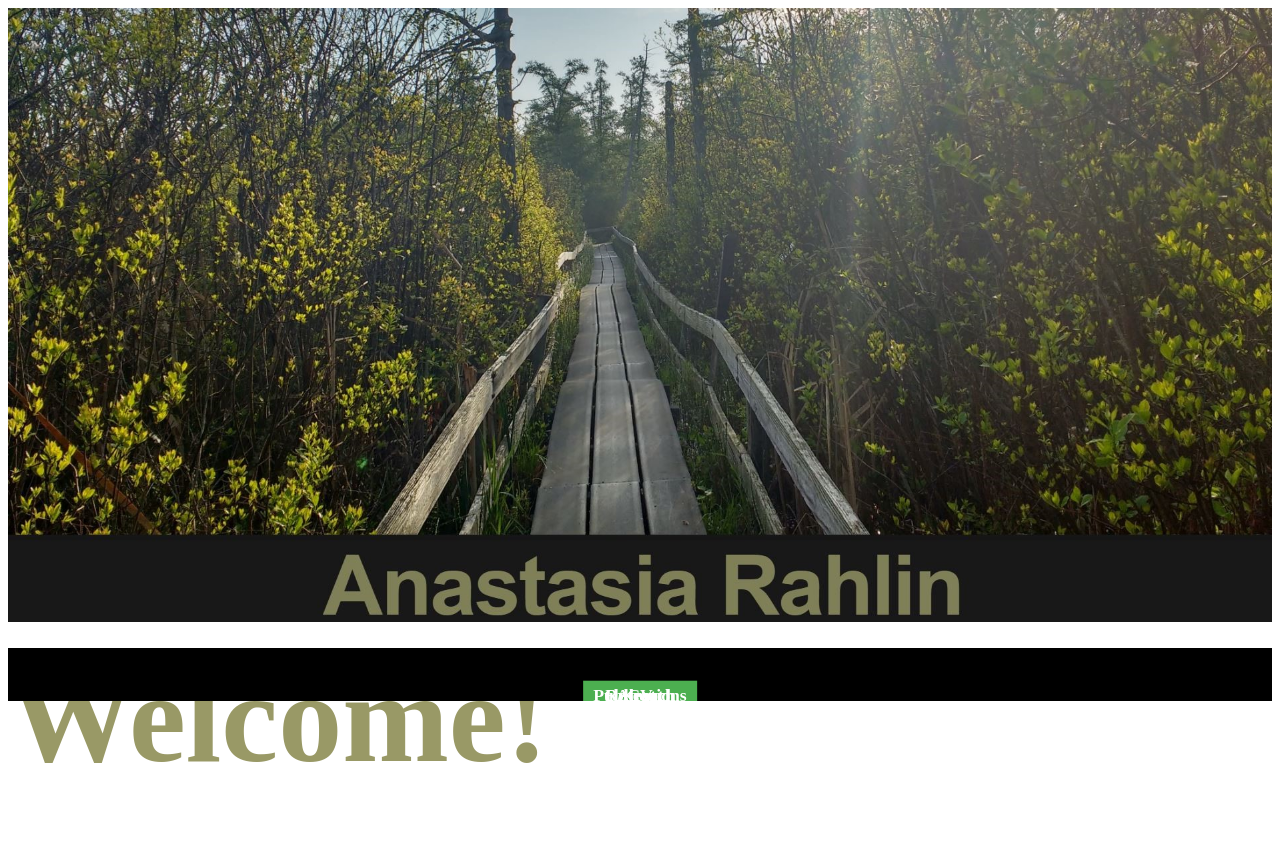
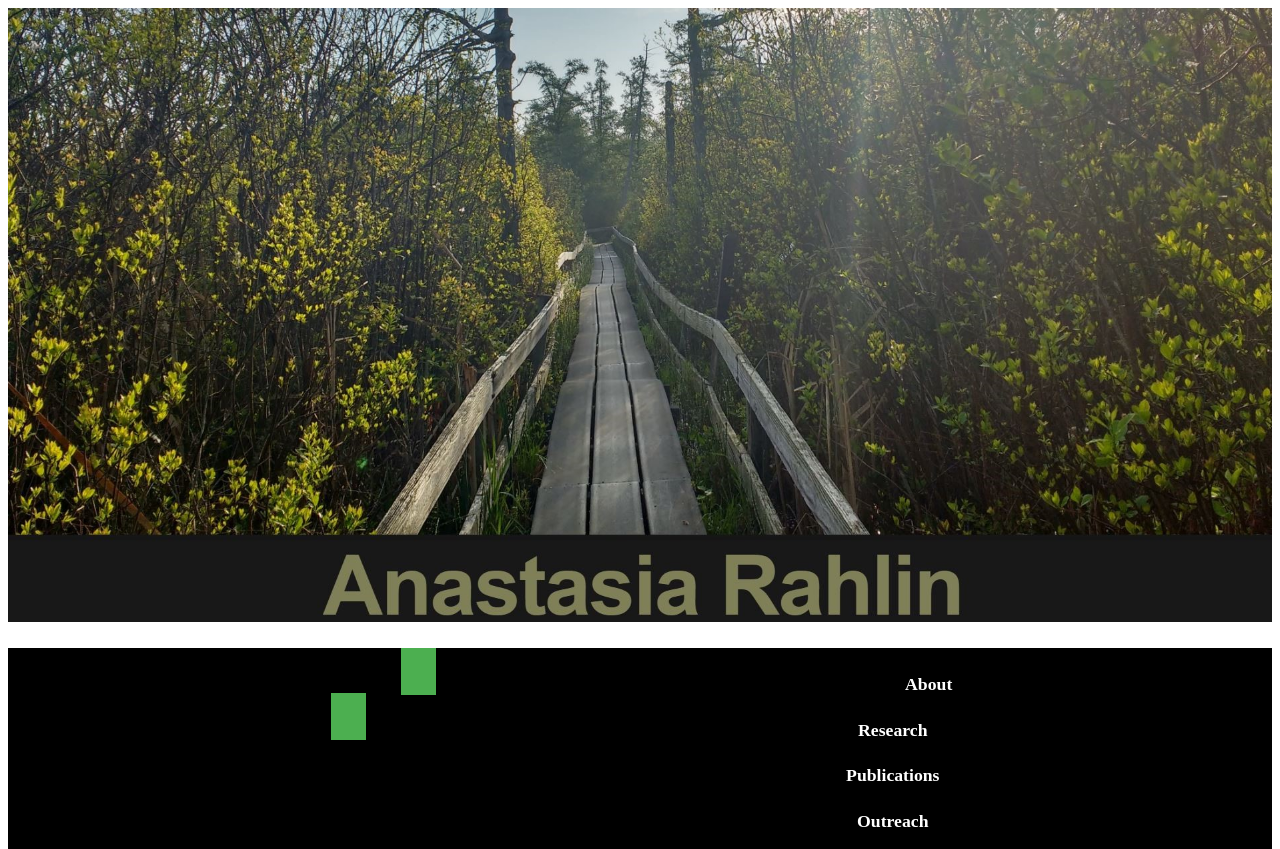
Before and after one commit to anarahlin/anarahlin.github.io, a Jekyll site: the page built from index.html, in a window 1280 px wide. Shown: the top 849 px of the page. Built offline with Jekyll 4.4.1, drawn with Linux system fonts in a browser that asks for light colours; nearby versions of some CDN libraries; the list of posts is cut into pages by our own code; comment, search, counter and statistics services are not loaded; grey boxes are pictures that could not be loaded.

Commit message:
Update nav.html

```diff
--- a/_includes/nav.html
+++ b/_includes/nav.html
@@ -113,9 +113,9 @@
 
 .topnav-centered a {
   float: none;
-  position: absolute;
+  position: relative;
   top: 50%;
-  left: 50%;
+  left: 20%;
   transform: translate(-50%, -50%);
 }
 
@@ -138,6 +138,46 @@
   }
 }
 /* end Responsive navigation menu (for mobile devices) */
+
+.topnav-0 a {
+  float: none;
+  position: absolute;
+  top: 50%;
+  left: 0%;
+  transform: translate(-50%, -50%);
+}
+
+.topnav-20 a {
+  float: none;
+  position: absolute;
+  top: 50%;
+  left: 20%;
+  transform: translate(-50%, -50%);
+}
+
+.topnav-40 a {
+  float: none;
+  position: absolute;
+  top: 50%;
+  left: 40%;
+  transform: translate(-50%, -50%);
+}
+.topnav-60 a {
+  float: none;
+  position: absolute;
+  top: 50%;
+  left: 60%;
+  transform: translate(-50%, -50%);
+}
+
+.topnav-80 a {
+  float: none;
+  position: absolute;
+  top: 50%;
+  left: 80%;
+  transform: translate(-50%, -50%);
+}
+
 
 </style>
 </head>
@@ -223,7 +263,7 @@
 <!-- Top navigation -->
 <div class="topnav">
 
-<!-- Centered links -->
+<!-- Centered link -->
   <div class="topnav-centered">
 	  <a href="/index.html" class="active"><h5>About</h5></a>
 	  <a href="/research.html"><h5>Research</h5></a>
```
